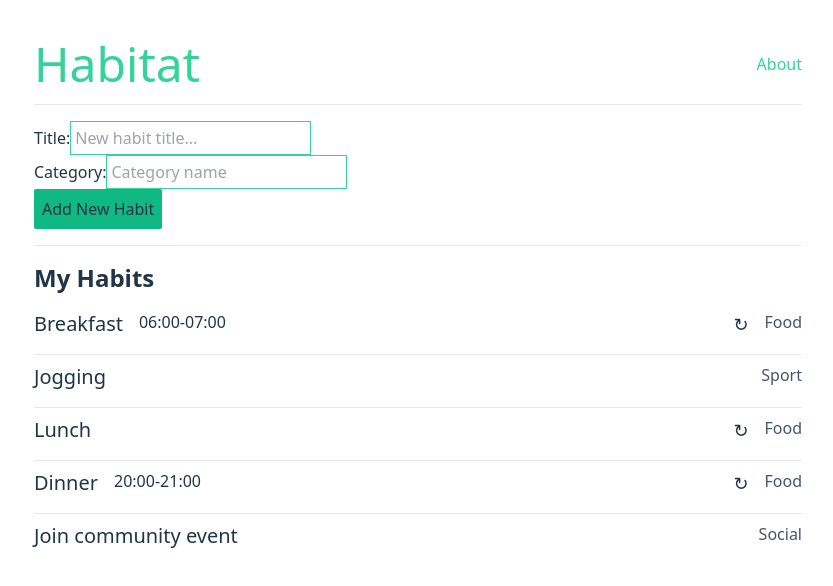
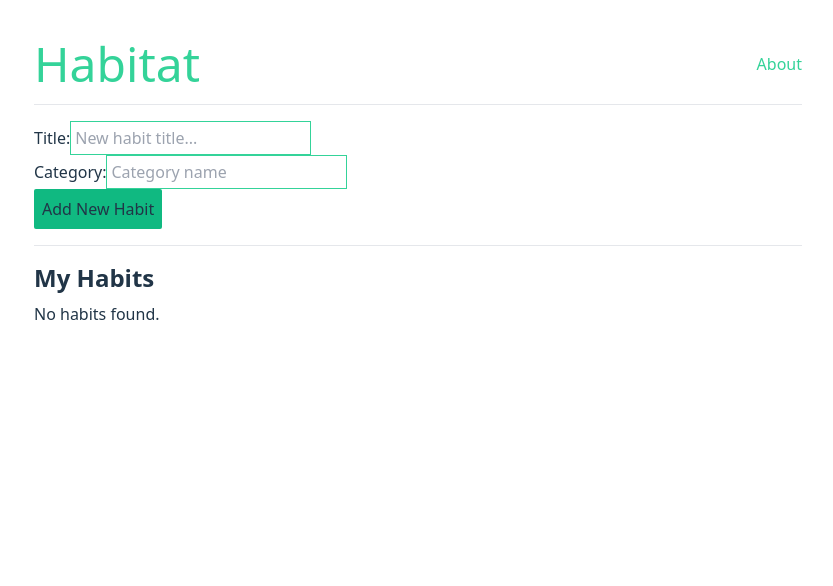
Before and after one commit to mhaidarhanif/habitat-2, a React (Vite) app: page / in a window 1280 px wide. Shown: the top 586 px of the page, without its empty margins (222-1055 px from the left). Built offline with nearby package versions, Linux system fonts and the light colour scheme.

Commit message:
feat: load habits

```diff
--- a/src/main.tsx
+++ b/src/main.tsx
@@ -4,7 +4,7 @@ import { createBrowserRouter, RouterProvider } from "react-router-dom";
 
 import { RootRoute } from "./routes/root";
 import { ErrorRoute } from "./routes/error";
-import { HabitsRoute } from "./routes/habits";
+import { HabitsRoute, loader as habitsLoader } from "./routes/habits";
 import { HabitRoute } from "./routes/habit";
 
 import "./index.css";
@@ -19,6 +19,7 @@ const router = createBrowserRouter([
       {
         path: "/",
         element: <HabitsRoute />,
+        loader: habitsLoader,
       },
       {
         path: "/about",
--- a/src/routes/habits.tsx
+++ b/src/routes/habits.tsx
@@ -1,10 +1,17 @@
-import { useState } from "react";
+import { Link, useLoaderData } from "react-router-dom";
 
 import { HabitItem } from "../components/ui/habit-item";
-import { type Habit, dataHabits } from "../data/habits";
+import { type Habit } from "../data/habits";
+import { getHabits } from "../storage/habits";
+
+// eslint-disable-next-line react-refresh/only-export-components
+export async function loader() {
+  const habits = await getHabits();
+  return { habits };
+}
 
 export function HabitsRoute() {
-  const [habits, setHabits] = useState(dataHabits);
+  const { habits } = useLoaderData() as Awaited<ReturnType<typeof loader>>;
 
   const submitNewHabit = (event: React.FormEvent<HTMLFormElement>) => {
     event.preventDefault();
@@ -18,7 +25,7 @@ export function HabitsRoute() {
       isDaily: false,
     };
 
-    setHabits([...habits, newHabit]);
+    console.log({ newHabit });
   };
 
   return (
@@ -57,13 +64,22 @@ export function HabitsRoute() {
         <h2 className="text-2xl font-bold">My Habits</h2>
 
         <div>
-          <ul className="flex flex-col gap-2 divide-y divide-solid">
+          {!habits || (habits.length <= 0 && <p>No habits found.</p>)}
+
+          {habits.length > 0 && (
+            <ul className="flex flex-col gap-2">
               {habits.map((habit) => (
                 <li key={habit.id}>
+                  <Link
+                    to={`/habits/${habit.id}`}
+                    className="block hover:bg-stone-950"
+                  >
                     <HabitItem habit={habit} />
+                  </Link>
                 </li>
               ))}
             </ul>
+          )}
         </div>
       </section>
     </div>
--- a/src/routes/root.tsx
+++ b/src/routes/root.tsx
@@ -21,7 +21,9 @@ export function RootRoute() {
             </ul>
           </nav>
         </header>
+
         <hr />
+
         <main className="space-y-4">
           <Outlet />
         </main>
```
Lines whose indentation alone changed are shown as unchanged.
